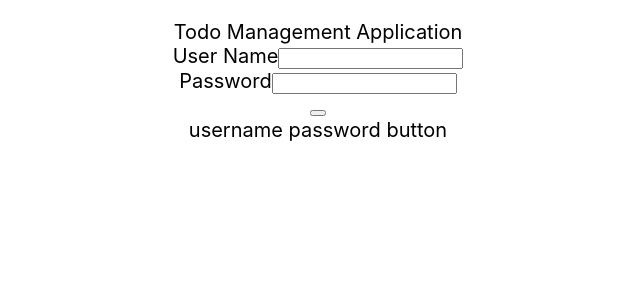
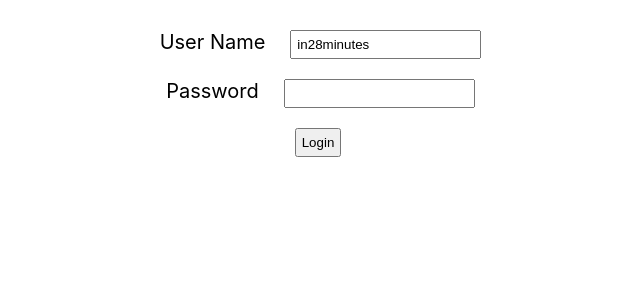
Before and after one commit to kabgig/todo-react-app, a React (Create React App) app: page / in a window 1280 px wide. Shown: the top 300 px of the page, without its empty margins (322-962 px from the left). Built offline with nearby package versions, Linux system fonts and the light colour scheme.

Commit message:
Improving Login Component Further - Todo React App

```diff
--- /dev/null
+++ b/src/components/todo/TodoApp.css
@@ -0,0 +1,4 @@
+label, input, button {
+    margin:10px;
+    padding:5px;
+}
--- a/src/components/todo/TodoApp.jsx
+++ b/src/components/todo/TodoApp.jsx
@@ -1,7 +1,9 @@
+import './TodoApp.css'
+import { useState } from 'react'
+
 export default function TodoApp(){
     return(
         <div className="TodoApp">
-            Todo Management Application
             <LoginComponent/>
             {/* <WelcomeComponent/> */}
         </div>
@@ -9,24 +11,34 @@
 }
 
 function LoginComponent(){
+
+    const [username,setUsername] = useState('in28minutes')
+    const [password,setPassword] = useState('')
+
+    function handleUserNameChange(event){
+        setUsername(event.target.value);
+    }
+
+    function handlePasswordChange(event){
+        console.log(event.target.value);
+        setPassword(event.target.value);
+    }
+
     return(
         <div className="Login">
             <div className="LoginForm">
                 <div>
                     <label>User Name</label>
-                    <input type="text" name="username"/>
+                    <input type="text" name="username" value={username} onChange={handleUserNameChange}/>
                 </div>
                 <div>
                     <label>Password</label>
-                    <input type="password" name="password"/>
+                    <input type="password" name="password" value={password} onChange={handlePasswordChange}/>
                 </div>
                 <div>
-                    <button type="button" name="login"/>
+                    <button type="button" name="login">Login</button>
                 </div>
             </div>
-            username
-            password
-            button
         </div>
     )
 }
```
